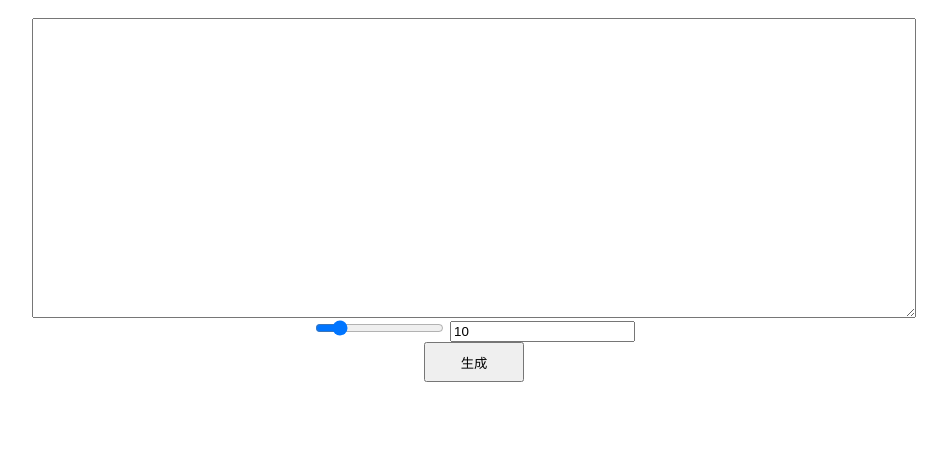
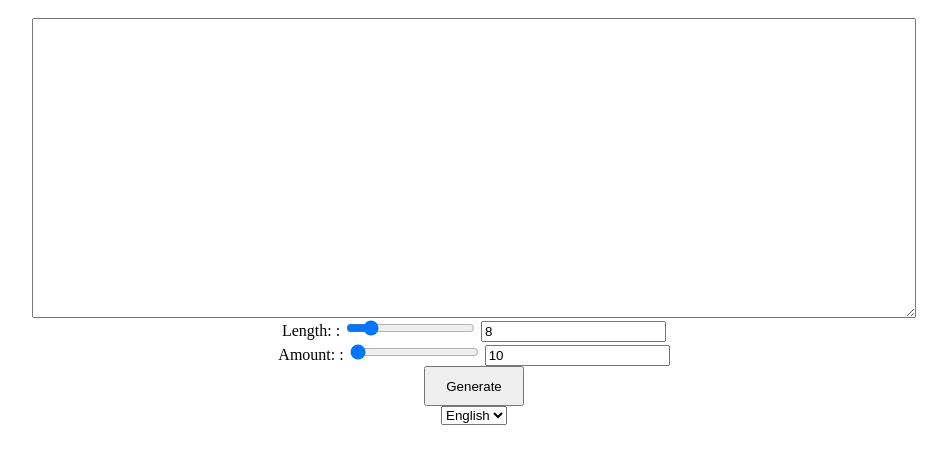
Before and after one commit to rizth/gairaigo-generator, a plain HTML site: page index.html in a window 1280 px wide. Shown: the part 48-512 px from the top of the page, without its empty margins (166-1113 px from the left). Drawn offline with nearby package versions, Linux system fonts and the light colour scheme.

Commit message:
Use vue.js

```diff
--- a/index.html
+++ b/index.html
@@ -5,13 +5,31 @@
     <link rel="stylesheet" type="text/css" href="style.css">
 </head>
 <body>
-    <h1>Bullshit Gairaigo Generator</h1>
-    <textarea id='output'></textarea>
-    <div>
-        <input type="range" id='optlen' min='4' max='30' value='8'/>
-        <input id='optamount' value="10"/>
+    <div id='app'>
+        <h1>{{info.title[lang]}}</h1>
+        <textarea id='output' v-model='text' readonly></textarea>
+        <div>
+            {{info.length[lang]}}:
+            <input type="range" v-model='len' id='optlen' min='4' max='30' value='8'>
+            <input v-model='len' placeholder='length'>
+        </div>
+        <div>
+            {{info.amount[lang]}}:
+            <input type="range" v-model='amount' id='optlen' min='10' max='100' value='20'>
+            <input v-model='amount' placeholder='amount'>
+        </div>
+        <div>
+            <button id='gen' v-on:click='generate'>{{info.generate[lang]}}</button>
+        </div>
+        <div>
+            <select v-model='lang'>
+                <option v-for='item in langList' v-bind:value='item.value'>{{item.name}}</option>
+            </select>
+        </div>
     </div>
-    <button id='gen'>生成</button>
+
+    <script src="https://cdn.jsdelivr.net/npm/vue/dist/vue.js"></script>
     <script src='script.js'></script>
+
 </body>
 </html>
--- a/script.js
+++ b/script.js
@@ -1,24 +1,52 @@
 let katas = ["ア","イ","ウ","エ","オ","カ","キ","ク","ケ","コ","サ","シ","ス","セ","ソ","タ","チ","ツ","テ","ト","ナ","ニ","ヌ","ネ","ノ","ハ","ヒ","フ","ヘ","ホ","マ","ミ","ム","メ","モ","ヤ","ユ","ヨ","ラ","リ","ル","レ","ロ","ワ","ヲ","ガ","ギ","グ","ゲ","ゴ","ザ","ジ","ズ","ゼ","ゾ","ダ","ヂ","ヅ","デ","ド","バ","ビ","ブ","ベ","ボ","パ","ピ","プ","ペ","ポ","ヴ"];
 let katasExtend = ["キャ","キュ","キョ","シャ","シュ","ショ","チャ","チュ","チョ","ニャ","ニュ","ニョ","ヒャ","ヒュ","ヒョ","ミャ","ミュ","ミョ","リャ","リュ","リョ","ギャ","ギュ","ギョ","ジャ","ジュ","ジョ","ビャ","ビュ","ビョ","ピャ","ピュ","ピョ","イェ","ウィ","ウェ","ウォ","ヴァ","ヴィ","ヴェ","ヴォ","スィ","ズィ","シェ","ジェ","チェ","ティ","トゥ","ディ","ドゥ","ツァ","ツィ","ツェ","ツォ","ファ","フィ","フェ","フォ","スュ","ズュ","テュ","デュ","フュ","フョ"];
 let btnGen = document.getElementById('gen');
-let optLen = document.getElementById('optlen');
-let optAmount = document.getElementById('optamount');
 let textOut = document.getElementById('output');
 
-let amount = 10;
-let len = 8;
+const app = new Vue({
+    el: '#app',
+    data: {
+        amount: 10,
+        len: 8,
+        text: '',
+        lang: 'en',
+        info: {
+            title: {
+                en: 'Bullshit Gairaigo Generator',
+                cn: '狗屁不通外来语生成器'
+            },
+            amount: {
+                en: 'Amount: ',
+                cn: '生成数量：'
+            },
+            length: {
+                en: 'Length: ',
+                cn: '长度：'
+            },
+            generate: {
+                en: 'Generate',
+                cn: '生成'
+            }
+        },
+        langList: [
+            {
+                name: 'English',
+                value: 'en'
+            },{
+                name: '中文',
+                value: 'cn'
+            }
+        ]
 
-optLen.addEventListener('input', function(){
-    len = optLen.value;
-})
-
-btnGen.addEventListener('click', function(){
+    },
+    methods: {
+        generate: function() {
             let str = '';
-    for(let c = 0; c < optAmount.value; c++) {
+            for(let c = 0; c < this.amount; c++) {
                 let substr = '';
                 let currLen = 0;
-        while(currLen < len) {
-            if (Math.random() < 0.7 || len - substr.length == 1) {
+                while(currLen < this.len) {
+                    if (Math.random() < 0.7 || this.len - substr.length == 1) {
                         substr += katas[Math.round(Math.random()*(katas.length - 1))]
                         currLen++;
                     } else {
@@ -26,15 +54,23 @@ btnGen.addEventListener('click', function(){
                         currLen += 2;
                     }
 
-            if (Math.random() < 0.2 && len - substr.length > 0) {
+                    if (Math.random() < 0.2 && this.len - substr.length > 0) {
                         substr += 'ー';
                         currLen++;
-            } else if (Math.random() < 0.2 && len - substr.length > 0) {
+                    } else if (Math.random() < 0.2 && this.len - substr.length > 0) {
                         substr += 'ン';
+                        currLen++;
+                    }
+
+                    if (Math.random() < 0.1 && this.len - substr.length > 3) {
+                        substr += '・';
                         currLen++;
                     }
                 }
                 str += substr + '\n';
             }
-    textOut.textContent = str;
+            this.text = str;
+
+        }
+    }
 })
```
Lines whose indentation alone changed are shown as unchanged.
